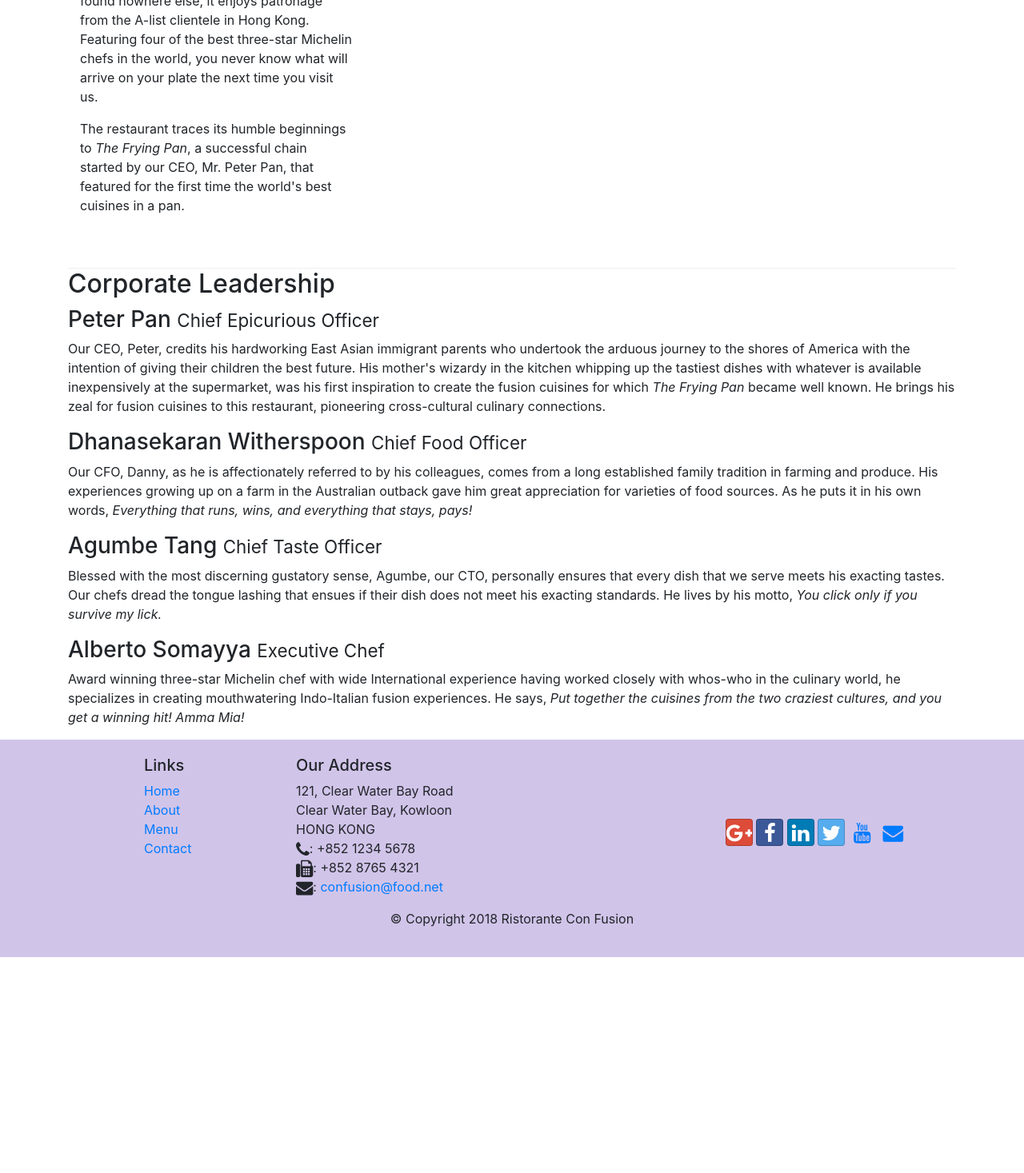
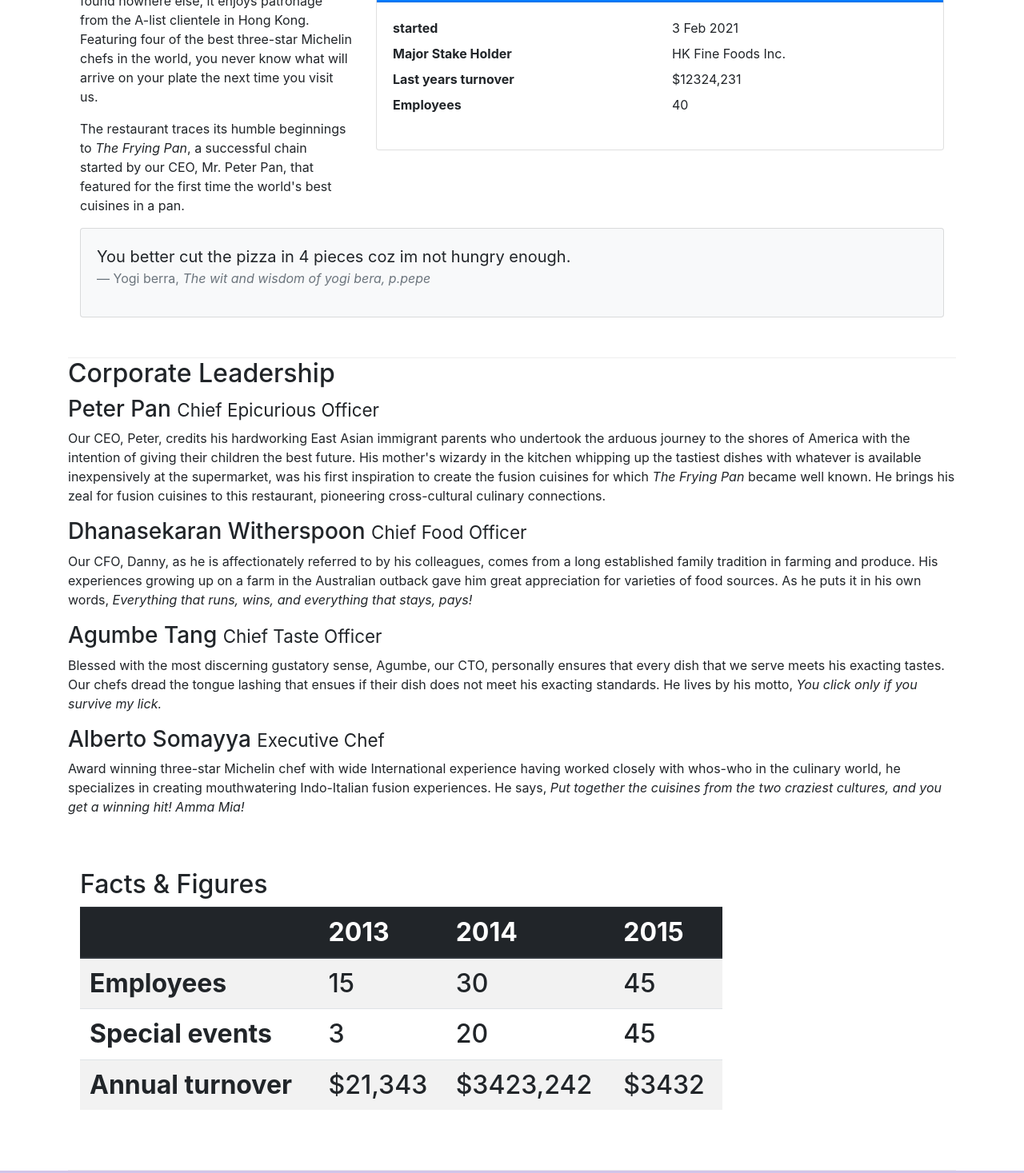
Before and after one commit to voxovoxo/bootstrap, a website: page aboutus.html in a window 1280 px wide. Shown: the part 937-2404 px from the top of the page at 80% size. Before the commit the page ends 2134 px from the top, so only its background shows below. Drawn offline with nearby package versions, Linux system fonts and the light colour scheme.

Commit message:
tables and cards

```diff
--- a/aboutus.html
+++ b/aboutus.html
@@ -65,8 +65,33 @@
                 <p>Started in 2010, Ristorante con Fusion quickly established itself as a culinary icon par excellence in Hong Kong. With its unique brand of world fusion cuisine that can be found nowhere else, it enjoys patronage from the A-list clientele in Hong Kong.  Featuring four of the best three-star Michelin chefs in the world, you never know what will arrive on your plate the next time you visit us.</p>
                 <p>The restaurant traces its humble beginnings to <em>The Frying Pan</em>, a successful chain started by our CEO, Mr. Peter Pan, that featured for the first time the world's best cuisines in a pan.</p>
             </div>
-            <div>
+            <div class="col-sm">
+            <div class="card">
+               <h3 class="card-header bg-primary text-white">Facts at a Glance</h3>
+               <div class="card-body">
+                  <dl class="row">
+                   <dt class="col-6">started</dt>
+                   <dd class="col-6">3 Feb 2021</dd>
+                   <dt class="col-6">Major Stake Holder</dt>
+                   <dd class="col-6">HK Fine Foods Inc.</dd>
+                   <dt class="col-6">Last years turnover</dt>
+                   <dd class="col-6">$12324,231</dd>
+                   <dt class="col-6">Employees</dt>
+                   <dd class="col-6">40</dd>
+                  </dl>
+               </div>
             </div>
+            </div>
+            <div class="col-12">
+               <div class="card card-body bg-light">
+               <blockquote class="blockquote">
+                  <p class="mb-0">You better cut the pizza in 4 pieces coz im not hungry enough.</p>
+                 <footer class="blockquote-footer">Yogi berra,
+                 <cite title="Source Title">The wit and wisdom of yogi bera, p.pepe
+                 </cite>
+                 </footer>
+                  </div>
+               </div>
         </div>
 
 
@@ -83,6 +108,45 @@
                 <p class= "d-none d-sm-block">Award winning three-star Michelin chef with wide International experience having worked closely with whos-who in the culinary world, he specializes in creating mouthwatering Indo-Italian fusion experiences. He says, <em>Put together the cuisines from the two craziest cultures, and you get a winning hit! Amma Mia!</em></p>
             </div>
        </div>
+       <div class=" row row-content">
+          <div class="col-12 col-sm-9">
+               <h2>Facts &amp; Figures<h2>
+               <div class="table-responsive">
+               <table class="table table-striped">
+                  <thead class="thead-dark">
+                  <tr>
+                  <th>&nbsp;</th>
+                  <th>2013</th>
+                  <th>2014</th>
+                  <th>2015</th>
+                  </tr>
+                  </thead>
+                  <tbody>
+                  <tr>
+                     <th>Employees</th>
+                     <td>15</td>
+                     <td>30</td>
+                     <td>45</td>
+                     </tr>
+                   <tr>
+                     <th>Special events</th>
+                     <td>3</td>
+                     <td>20</td>
+                     <td>45</td>
+                     </tr>
+                   <tr>
+                     <th>Annual turnover</th>
+                     <td>$21,343</td>
+                     <td>$3423,242</td>
+                     <td>$3432</td>
+                     </tr>
+                    </tbody>
+                    </table>
+                    </div>
+                    <div class="col-12 col-sm-3">
+                    </div>
+              </div>
+               </div>
 
     </div>
 
```
